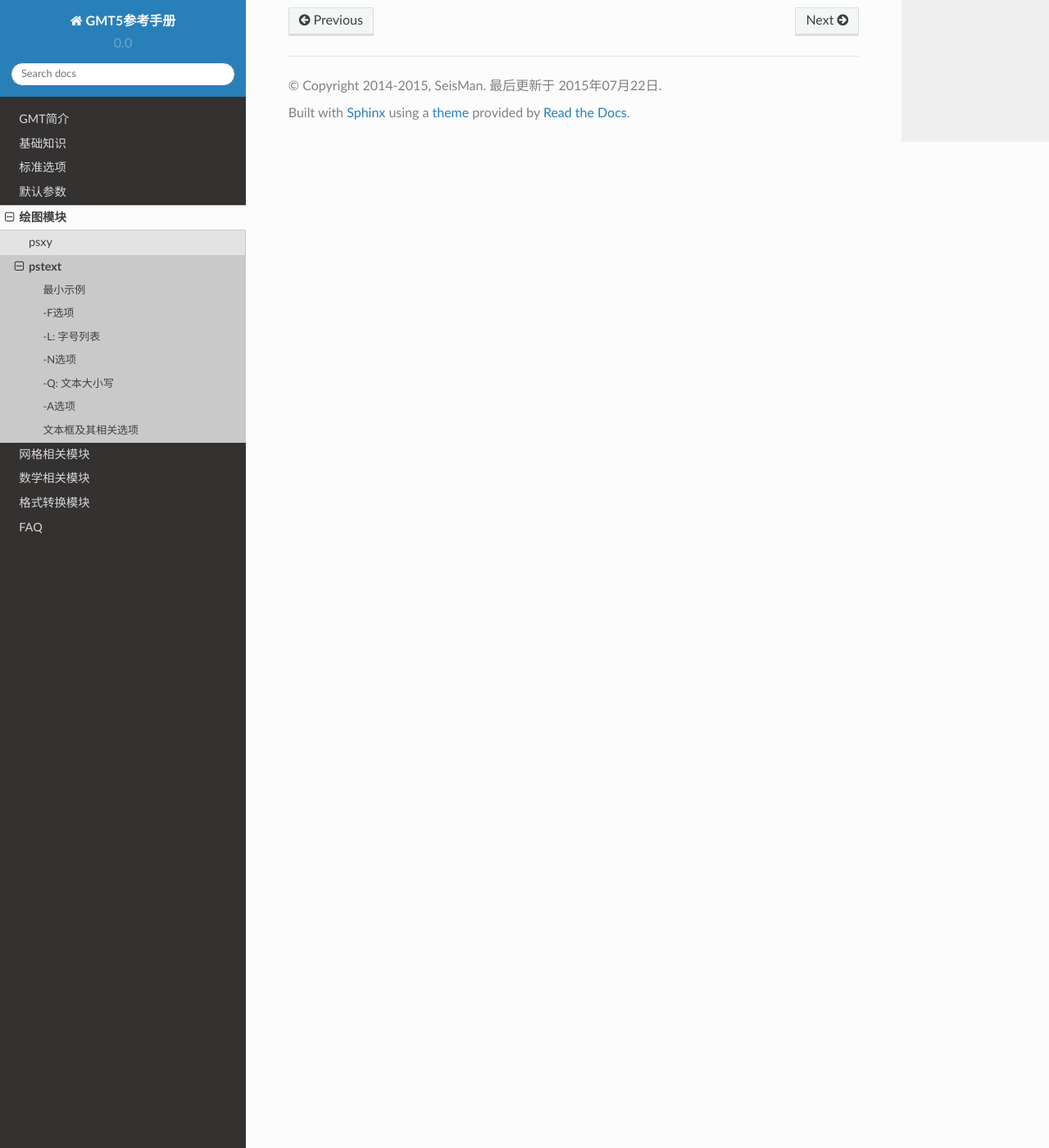
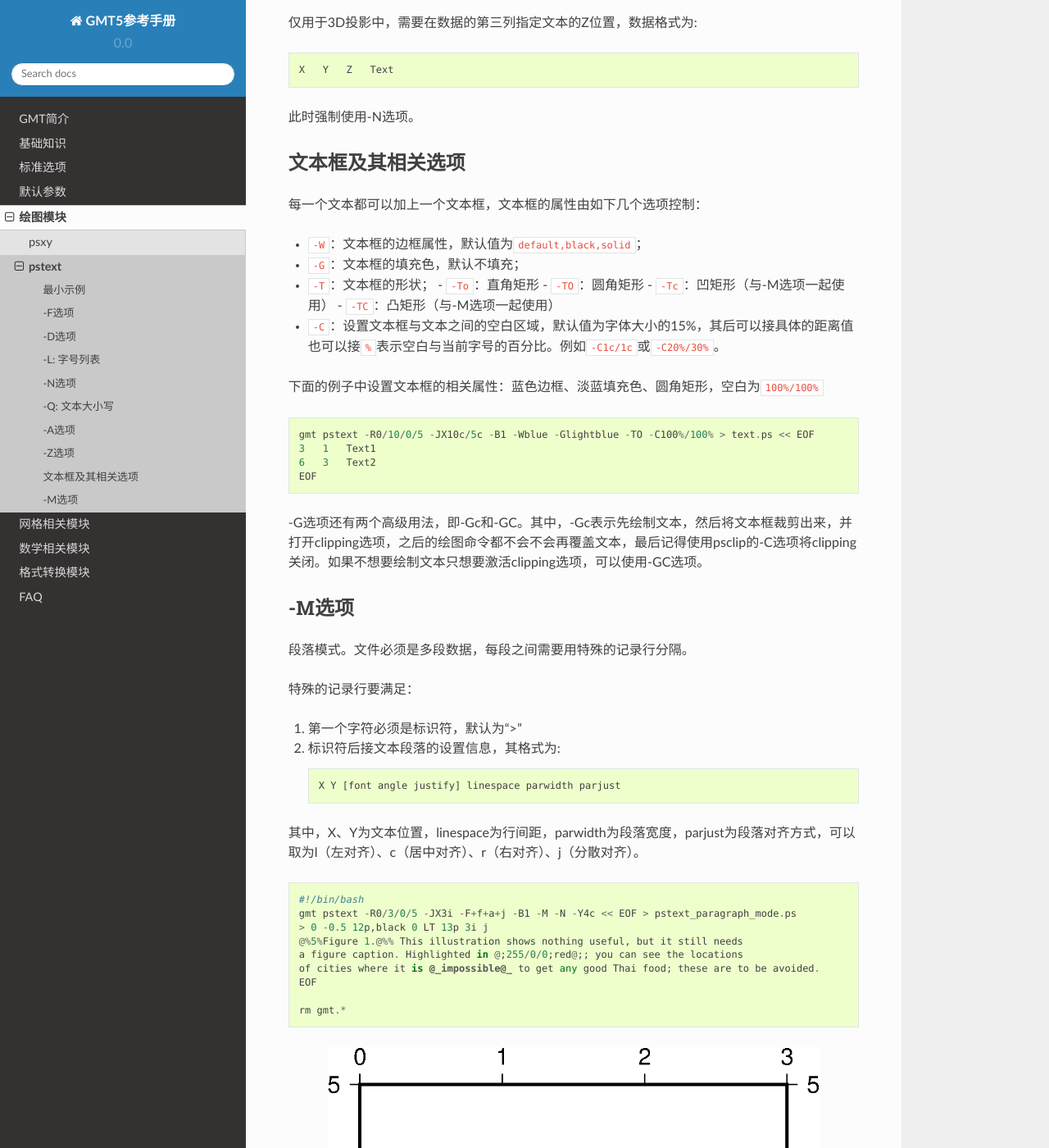
Before and after one commit to seisman/GMT5_Docs, a Sphinx documentation site: the page built from source/pstext.rst, in a window 1280 px wide and 1400 px high, scrolled down 3050 px. Shown: the whole window at 82% size. Built offline with Sphinx 7.4.7 and the Read the Docs theme 2.0.0, drawn with Linux system fonts in a browser that asks for light colours; some of the changed text lies outside the part shown.

Commit message:
update pstext

```diff
--- a/source/pstext.rst
+++ b/source/pstext.rst
@@ -37,7 +37,7 @@
 
 -F选项的语法是::
 
-    -F[+a[<angle>]][+c[<justify>]][+f[<font>]][+h|l][+j[<justify>]]
+    -F[+a[<angle>]][+j[<justify>]][+f[<font>]][+c[<justify>]][+l][+h]
 
 - ``+f<font>``\ 用于设置文本的字体，<font>的格式为\ ``size,fontname,color``\ 。
 - ``+a<angle>``\ 用于设置文本旋转的角度；
@@ -70,6 +70,21 @@
 
     x   y   angle   justification   font    text
 
+除此之外，+c、+h、+l选项的用法尚不明确。
+
+-D选项
+------
+
+使得文本在指定位置的基础上偏移\ ``dx/dy``\ ，默认值为\ ``0/0``\ ，即不偏移。
+
+使用pstext经常遇到的情况是在台站处标记台站名，此时传递给pstext的位置参数通常是台站坐标，因而pstext会将文本置于台站坐标处，该选择用于将文本稍稍偏离台站坐标位置。
+
+若不指定dy，则默认dy=dx。
+
+选项后加上\ **v**\ 表示会添加一条初始位置与偏移后的位置的连线，\ **v**\ 后加画笔属性可以控制连线的属性。
+
+另外，-Dj和-DJ含义尚不明确。
+
 -L: 字号列表
 ------------
 
@@ -95,6 +110,15 @@
 
 默认情况下，文本的角度是指沿水平方向逆时针旋转的角度，-A选项表明给定的角度是方位角，即相对于北向顺时针旋转的角度。
 
+-Z选项
+------
+
+仅用于3D投影中，需要在数据的第三列指定文本的Z位置，数据格式为::
+
+    X   Y   Z   Text
+
+此时强制使用-N选项。
+
 文本框及其相关选项
 ------------------
 
@@ -115,3 +139,37 @@
     3   1   Text1
     6   3   Text2
     EOF
+
+-G选项还有两个高级用法，即-Gc和-GC。其中，-Gc表示先绘制文本，然后将文本框裁剪出来，并打开clipping选项，之后的绘图命令都不会不会再覆盖文本，最后记得使用psclip的-C选项将clipping关闭。如果不想要绘制文本只想要激活clipping选项，可以使用-GC选项。
+
+-M选项
+------
+
+段落模式。文件必须是多段数据，每段之间需要用特殊的记录行分隔。
+
+特殊的记录行要满足：
+
+#. 第一个字符必须是标识符，默认为“>”
+#. 标识符后接文本段落的设置信息，其格式为::
+
+        X Y [font angle justify] linespace parwidth parjust
+
+其中，X、Y为文本位置，linespace为行间距，parwidth为段落宽度，parjust为段落对齐方式，可以取为l（左对齐）、c（居中对齐）、r（右对齐）、j（分散对齐）。
+
+.. code-block::
+
+   #!/bin/bash
+   gmt pstext -R0/3/0/5 -JX3i -F+f+a+j -B1 -M -N -Y4c << EOF > pstext_paragraph_mode.ps
+   > 0 -0.5 12p,black 0 LT 13p 3i j
+   @%5%Figure 1.@%% This illustration shows nothing useful, but it still needs
+   a figure caption. Highlighted in @;255/0/0;red@;; you can see the locations
+   of cities where it is @_impossible@_ to get any good Thai food; these are to be avoided.
+   EOF
+
+   rm gmt.*
+
+.. figure:: /images/pstext_paragraph_mode.*
+   :width: 600px
+   :align: center
+
+   段落模式示意图
```
Also changed, not shown: other parts of source/pstext.rst (+1 -1 lines), source/images/pstext_paragraph_mode.png (added), 1 other file.
